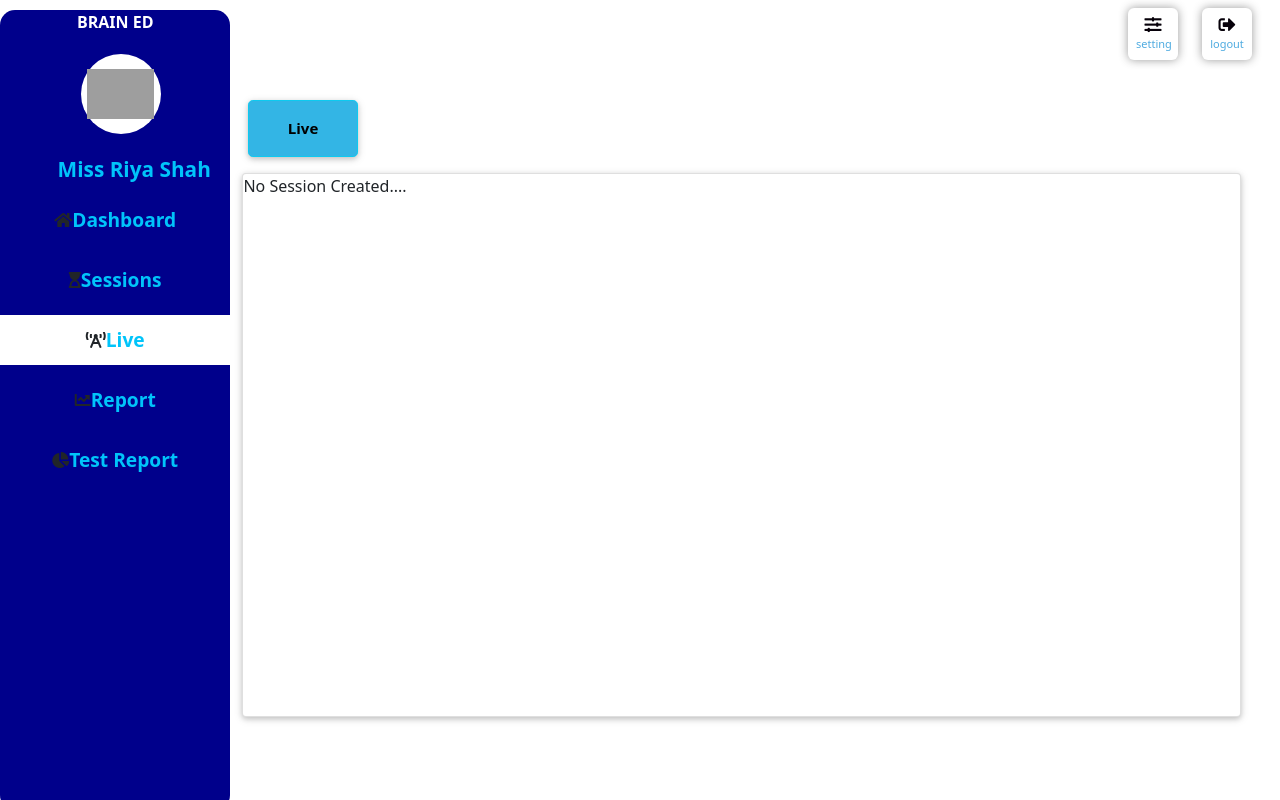
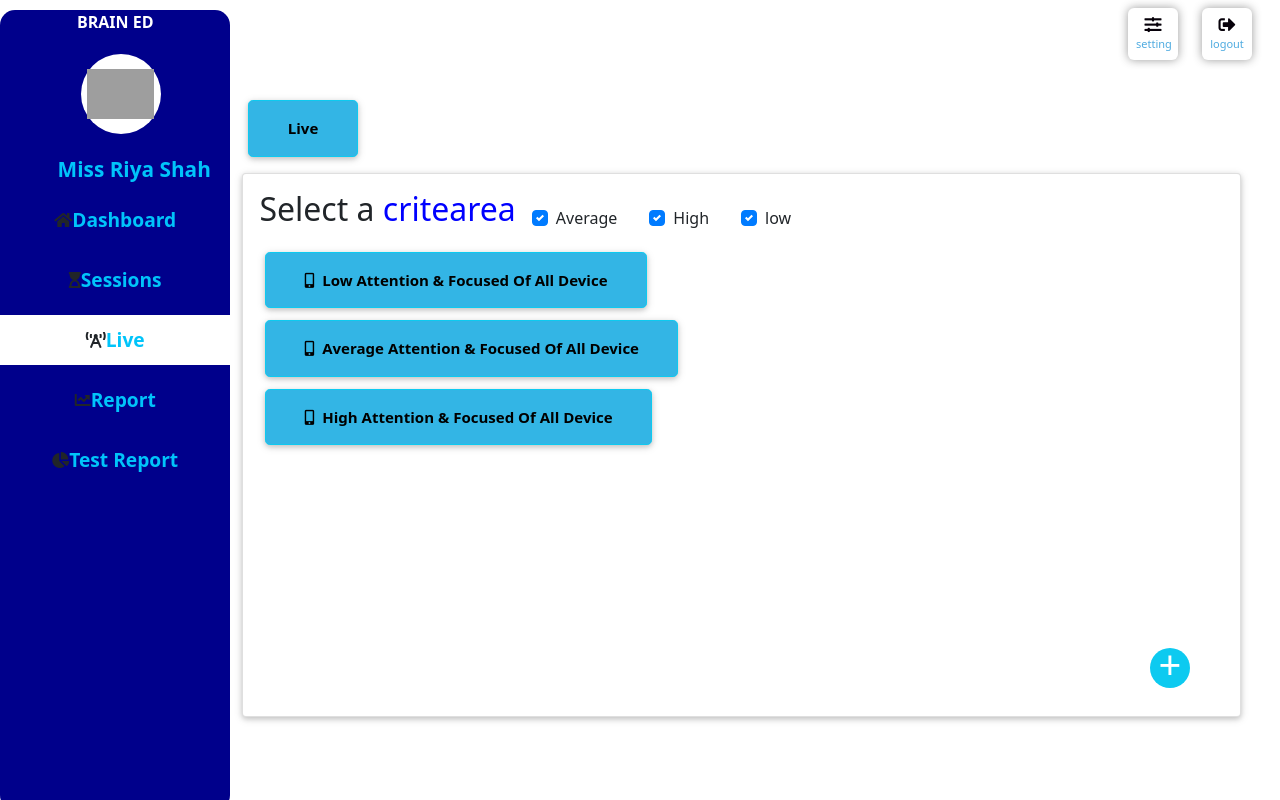
Before and after one commit to sanket-3101/brained, a React (Create React App) app: page /live in a window 1280 px wide. Built offline with nearby package versions, Linux system fonts and the light colour scheme; grey boxes are pictures that could not be loaded.

Commit message:
tooltip added

```diff
--- a/src/App.css
+++ b/src/App.css
@@ -8,10 +8,12 @@
   pointer-events: none;
   object-fit: cover;
 }
-.H1Border{
+
+.H1Border {
   border-bottom: 4px solid blue;
 
 }
+
 .App-header {
   background-color: #282c34;
   min-height: 100vh;
@@ -37,15 +39,19 @@
   color: #fff;
   width: auto;
 }
-.offcanvas.sidebar  .offcanvas-body{
+
+.offcanvas.sidebar .offcanvas-body {
   padding: 0;
 }
-.offcanvas.sidebar  .nav .nav-link{
+
+.offcanvas.sidebar .nav .nav-link {
   font-weight: 600;
   padding: 0.8rem 0.5rem;
-  font-size: 1.2rem;    color: #4eabe0;
+  font-size: 1.2rem;
+  color: #4eabe0;
 }
-.offcanvas.sidebar  .nav .nav-link i{
+
+.offcanvas.sidebar .nav .nav-link i {
   background: #1f6590;
   width: 30px;
   height: 30px;
@@ -58,24 +64,51 @@
   font-size: 14px;
 }
 
-.offcanvas-backdrop{
+.offcanvas-backdrop {
   width: 100% !important;
   height: 100% !important;
 }
-.cardWIdth{
+
+.cardWIdth {
   width: 50rem;
 }
+
 @media only screen and (max-width: 768px) {
   .cardWIdth {
     width: 35rem !important;
   }
 }
+
 .mainContainer {
   display: flex;
   height: 100vh;
   overflow: hidden;
 }
+
 .rightCard {
   height: calc(100vh - 32vh);
   overflow: scroll;
 }
+
+.popOver {
+  position: absolute;
+  right: 5%;
+  bottom: 5%;
+}
+
+.cricleText {
+  background: #0dcaf0 !important;
+  font-size: 1rem;
+  height: 40px;
+  width: 40px;
+  display: flex;
+  justify-content: center;
+  align-items: center;
+  border-radius: 40 /2;
+  border-radius: 20px;
+  color: white;
+}
+.popOverBtn {
+  display: block;
+  width: 100%;
+}
--- a/src/Pages/Live/live.js
+++ b/src/Pages/Live/live.js
@@ -1,5 +1,5 @@
 import React, { useEffect, useState } from "react";
-import { Button, Container, Card } from "react-bootstrap";
+import { Button, Container, Card, OverlayTrigger, Popover } from "react-bootstrap";
 import Header from "../../Component/Headerfile";
 import Dashboard from "../../Component/Sidebar/index";
 import { useSelector, useDispatch } from "react-redux";
@@ -31,7 +31,15 @@ function Dashboardpage(props) {
       [name]: value,
     });
   };
-
+  const popover = (
+    <Popover id="popover-basic">
+      <Popover.Body>
+        <Button className="popOverBtn" variant="primary">Pause</Button>{' '}
+        <Button className="popOverBtn" variant="danger">Stop</Button>{' '}
+        <Button className="popOverBtn" variant="success">Start</Button>{' '}
+      </Popover.Body>
+    </Popover>
+  );
   return (
     <>
       <div className="mainContainer">
@@ -46,9 +54,14 @@ function Dashboardpage(props) {
           </Button>
 
           <Card style={{ width: "78vw" }} className="mb-2 rightCard">
-            {!sessionDetails ? (
+            {/* {!sessionDetails ? (
               <p>No Session Created....</p>
             ) : liveDataLoader ? (
+              <p>Loading....</p>
+            ) : ( */}
+            {false ? (
+              <p>No Session Created....</p>
+            ) : false ? (
               <p>Loading....</p>
             ) : (
               <>
@@ -163,7 +176,13 @@ function Dashboardpage(props) {
                       </div>
                     </>
                   ) : null}
+                  <div className="popOver">
+                    <OverlayTrigger trigger="click" placement="left" overlay={popover}>
+                      <div className="cricleText"><h1>+</h1></div>
+                    </OverlayTrigger>
+                  </div>
                 </Card.Body>
+
               </>
             )}
           </Card>
```
